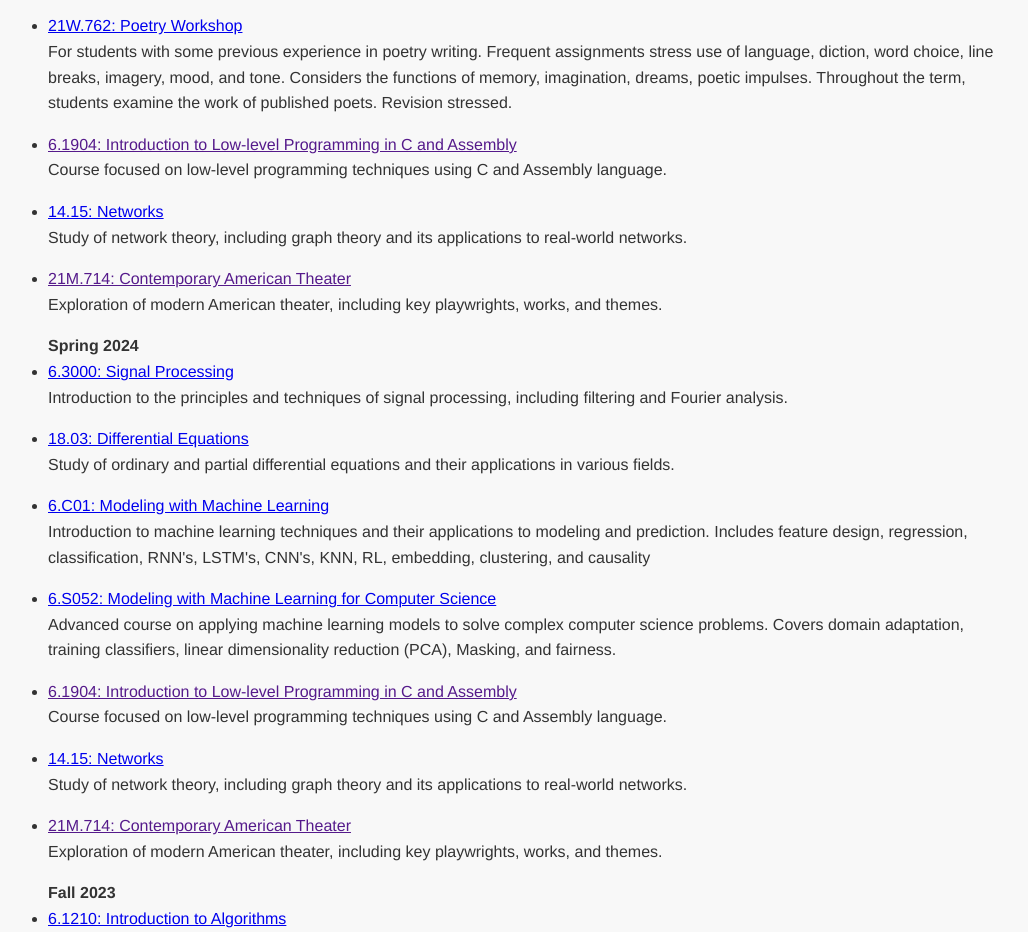
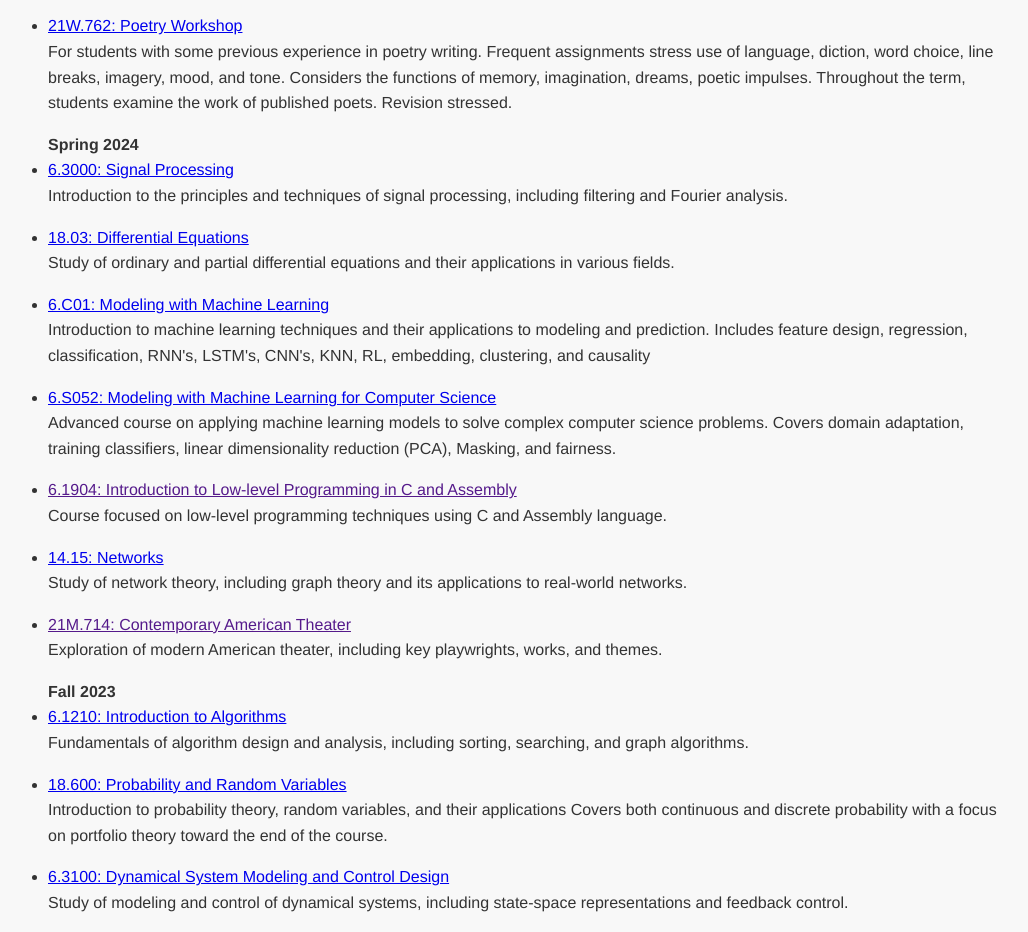
Before and after one commit to elijah-2003/elijah-2003.github.io, a plain HTML site: page index.html in a window 1280 px wide. Shown: the part 1206-2138 px from the top of the page, without its empty margins (112-1140 px from the left). Drawn offline with Linux system fonts and the light colour scheme; a script that the page names is missing.

Commit message:
Fix Fall 2024 classes

```diff
--- a/index.html
+++ b/index.html
@@ -60,18 +60,6 @@
                     <a href="https://student.mit.edu/catalog/m21Wb.html" target="_blank" rel="noopener noreferrer" >21W.762: Poetry Workshop</a>
                     <p>For students with some previous experience in poetry writing. Frequent assignments stress use of language, diction, word choice, line breaks, imagery, mood, and tone. Considers the functions of memory, imagination, dreams, poetic impulses. Throughout the term, students examine the work of published poets. Revision stressed.
                     </p>
-                </li>
-                <li>
-                    <a href="">6.1904: Introduction to Low-level Programming in C and Assembly</a>
-                    <p>Course focused on low-level programming techniques using C and Assembly language.</p>
-                </li>
-                <li>
-                    <a href="https://ocw.mit.edu/courses/14-15-networks-spring-2022/" target="_blank" rel="noopener noreferrer" >14.15: Networks</a>
-                    <p>Study of network theory, including graph theory and its applications to real-world networks.</p>
-                </li>
-                <li>
-                    <a href="">21M.714: Contemporary American Theater</a>
-                    <p>Exploration of modern American theater, including key playwrights, works, and themes.</p>
                 </li>
             </ul>
 
```
